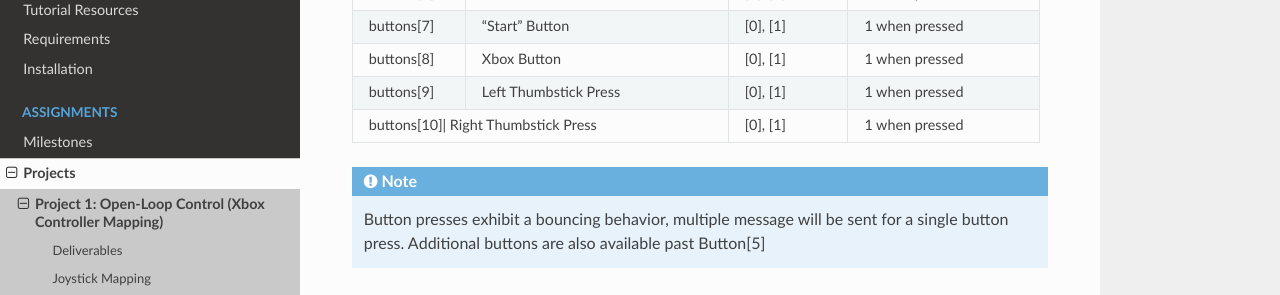
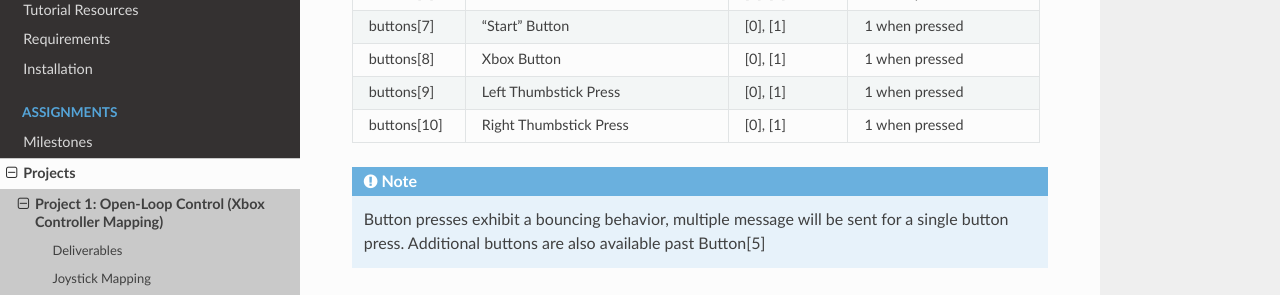
Before and after one commit to av-mae-uf/av1tenth-docs, a Sphinx documentation site: the page built from docs/assignments/projects/project1.rst, in a window 1280 px wide and 900 px high, scrolled down 1298 px. Shown: the part 142-437 px from the top of the window. Built offline with Sphinx 7.4.7 and the Read the Docs theme 2.0.0, drawn with Linux system fonts in a browser that asks for light colours.

```diff
--- a/docs/assignments/projects/project1.rst
+++ b/docs/assignments/projects/project1.rst
@@ -21,51 +21,51 @@ if it publishes data correctly and you car functions you will get full points. Y
 
 Joystick Mapping
 ^^^^^^^^^^^^^^^^
-+-----------+--------------------------------------+-------------+-------------------------------------------------+
-|Axes/Button|Controller Button, Trigger or Joystick|Range/Values | Other Info                                      |
-+-----------+--------------------------------------+-------------+-------------------------------------------------+
-| axes[0]   | Left Thumbstick-Horizontal           |[-1,1]       | 0 Centered, 1 Left                              |
-+-----------+--------------------------------------+-------------+-------------------------------------------------+
-| axes[1]   | Left Thumbstick-Vertical             |[-1,1]       | 0 Centered, 1 Up                                |
-+-----------+--------------------------------------+-------------+-------------------------------------------------+
-| axes[2]   | Left Trigger                         |[-1,1]       | 1 when unpressed                                |
-+-----------+--------------------------------------+-------------+-------------------------------------------------+
-| axes[3]   | Right Thumbstick-Horizontal          |[-1,1]       | 0 Centered, 1 Left                              |
-+-----------+--------------------------------------+-------------+-------------------------------------------------+
-| axes[4]   | Right Thumbstick-Vertical            |[-1,1]       | 0 Centered, 1 Up                                |
-+-----------+--------------------------------------+-------------+-------------------------------------------------+
-| axes[5]   | Right Trigger                        |[-1,1]       | 1 when unpressed                                |
-+-----------+--------------------------------------+-------------+-------------------------------------------------+
-| axes[6]   | Horizontal D-Pad                     |[1],[0],[-1] | 1 pressed left, -1 pressed                      |
-+           |                                      |             |                                                 |
-|           |                                      |             | right, 0 not pressed                            |
-+-----------+--------------------------------------+-------------+-------------------------------------------------+
-| axes[7]   | Vertical D-Pad                       |[1],[0],[-1] | 1 pressed up, -1 pressed                        |
-+           |                                      |             |                                                 |
-|           |                                      |             | down, 0 not pressed                             |
-+-----------+--------------------------------------+-------------+-------------------------------------------------+
-| buttons[0]| "A"                                  |[0], [1]     | 1 when pressed                                  |
-+-----------+--------------------------------------+-------------+-------------------------------------------------+
-| buttons[1]| "B"                                  |[0], [1]     | 1 when pressed                                  |
-+-----------+--------------------------------------+-------------+-------------------------------------------------+
-| buttons[2]| "X"                                  |[0], [1]     | 1 when pressed                                  |
-+-----------+--------------------------------------+-------------+-------------------------------------------------+
-| buttons[3]| "Y"                                  |[0], [1]     | 1 when pressed                                  |
-+-----------+--------------------------------------+-------------+-------------------------------------------------+
-| buttons[4]| Left Bumper                          |[0], [1]     | 1 when pressed                                  |
-+-----------+--------------------------------------+-------------+-------------------------------------------------+
-| buttons[5]| Right Bumper                         |[0], [1]     | 1 when pressed                                  |
-+-----------+--------------------------------------+-------------+-------------------------------------------------+
-| buttons[6]| "Back" Button                        |[0], [1]     | 1 when pressed                                  |
-+-----------+--------------------------------------+-------------+-------------------------------------------------+
-| buttons[7]| "Start" Button                       |[0], [1]     | 1 when pressed                                  |
-+-----------+--------------------------------------+-------------+-------------------------------------------------+
-| buttons[8]| Xbox Button                          |[0], [1]     | 1 when pressed                                  |
-+-----------+--------------------------------------+-------------+-------------------------------------------------+
-| buttons[9]| Left Thumbstick Press                |[0], [1]     | 1 when pressed                                  |
-+-----------+--------------------------------------+-------------+-------------------------------------------------+
-| buttons[10]| Right Thumbstick Press              |[0], [1]     | 1 when pressed                                  |
-+-----------+--------------------------------------+-------------+-------------------------------------------------+
++------------+--------------------------------------+-------------+-------------------------------------------------+
+|Axes/Button |Controller Button, Trigger or Joystick|Range/Values | Other Info                                      |
++------------+--------------------------------------+-------------+-------------------------------------------------+
+| axes[0]    | Left Thumbstick-Horizontal           |[-1,1]       | 0 Centered, 1 Left                              |
++------------+--------------------------------------+-------------+-------------------------------------------------+
+| axes[1]    | Left Thumbstick-Vertical             |[-1,1]       | 0 Centered, 1 Up                                |
++------------+--------------------------------------+-------------+-------------------------------------------------+
+| axes[2]    | Left Trigger                         |[-1,1]       | 1 when unpressed                                |
++------------+--------------------------------------+-------------+-------------------------------------------------+
+| axes[3]    | Right Thumbstick-Horizontal          |[-1,1]       | 0 Centered, 1 Left                              |
++------------+--------------------------------------+-------------+-------------------------------------------------+
+| axes[4]    | Right Thumbstick-Vertical            |[-1,1]       | 0 Centered, 1 Up                                |
++------------+--------------------------------------+-------------+-------------------------------------------------+
+| axes[5]    | Right Trigger                        |[-1,1]       | 1 when unpressed                                |
++------------+--------------------------------------+-------------+-------------------------------------------------+
+| axes[6]    | Horizontal D-Pad                     |[1],[0],[-1] | 1 pressed left, -1 pressed                      |
++            |                                      |             |                                                 |
+|            |                                      |             | right, 0 not pressed                            |
++------------+--------------------------------------+-------------+-------------------------------------------------+
+| axes[7]    | Vertical D-Pad                       |[1],[0],[-1] | 1 pressed up, -1 pressed                        |
++            |                                      |             |                                                 |
+|            |                                      |             | down, 0 not pressed                             |
++------------+--------------------------------------+-------------+-------------------------------------------------+
+| buttons[0] | "A"                                  |[0], [1]     | 1 when pressed                                  |
++------------+--------------------------------------+-------------+-------------------------------------------------+
+| buttons[1] | "B"                                  |[0], [1]     | 1 when pressed                                  |
++------------+--------------------------------------+-------------+-------------------------------------------------+
+| buttons[2] | "X"                                  |[0], [1]     | 1 when pressed                                  |
++------------+--------------------------------------+-------------+-------------------------------------------------+
+| buttons[3] | "Y"                                  |[0], [1]     | 1 when pressed                                  |
++------------+--------------------------------------+-------------+-------------------------------------------------+
+| buttons[4] | Left Bumper                          |[0], [1]     | 1 when pressed                                  |
++------------+--------------------------------------+-------------+-------------------------------------------------+
+| buttons[5] | Right Bumper                         |[0], [1]     | 1 when pressed                                  |
++------------+--------------------------------------+-------------+-------------------------------------------------+
+| buttons[6] | "Back" Button                        |[0], [1]     | 1 when pressed                                  |
++------------+--------------------------------------+-------------+-------------------------------------------------+
+| buttons[7] | "Start" Button                       |[0], [1]     | 1 when pressed                                  |
++------------+--------------------------------------+-------------+-------------------------------------------------+
+| buttons[8] | Xbox Button                          |[0], [1]     | 1 when pressed                                  |
++------------+--------------------------------------+-------------+-------------------------------------------------+
+| buttons[9] | Left Thumbstick Press                |[0], [1]     | 1 when pressed                                  |
++------------+--------------------------------------+-------------+-------------------------------------------------+
+| buttons[10]| Right Thumbstick Press               |[0], [1]     | 1 when pressed                                  |
++------------+--------------------------------------+-------------+-------------------------------------------------+
 
 .. note:: Button presses exhibit a bouncing behavior, multiple message will be sent for a single button press. Additional buttons are also available past Button[5]
 
```
